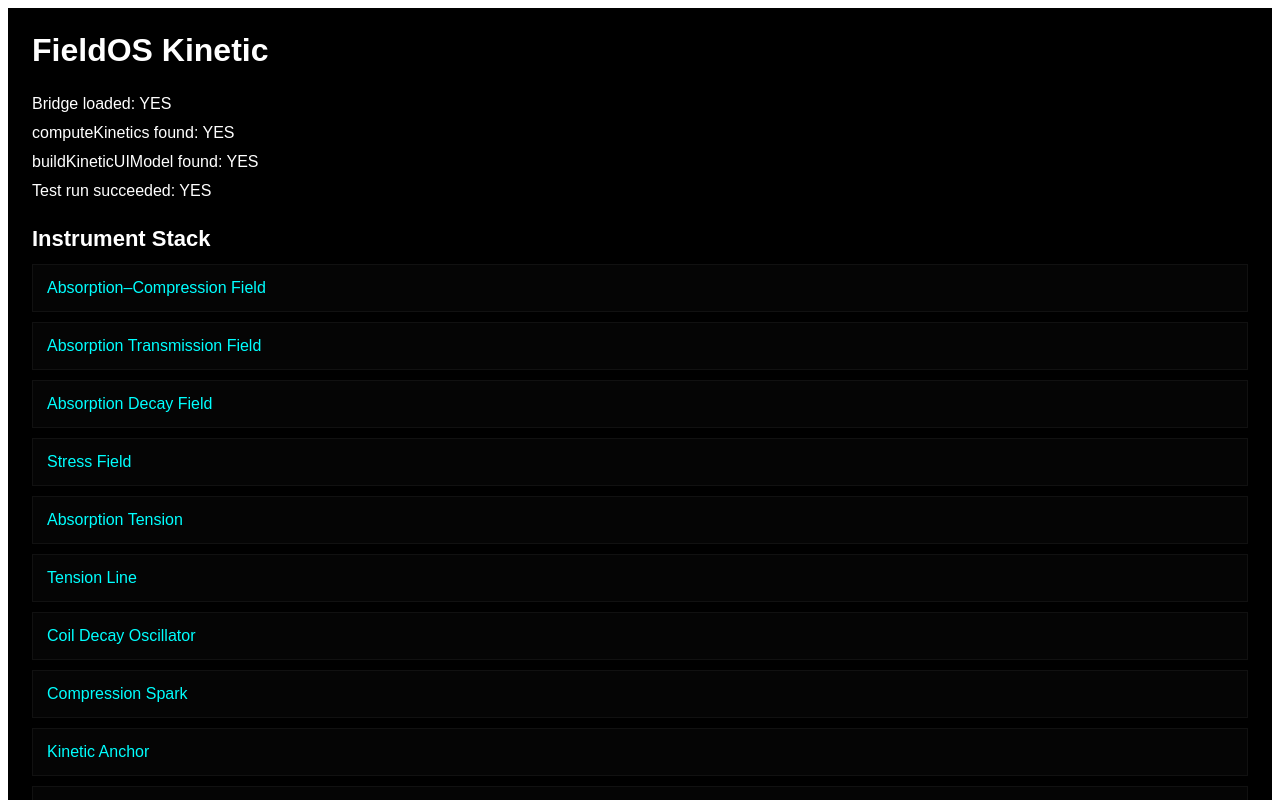
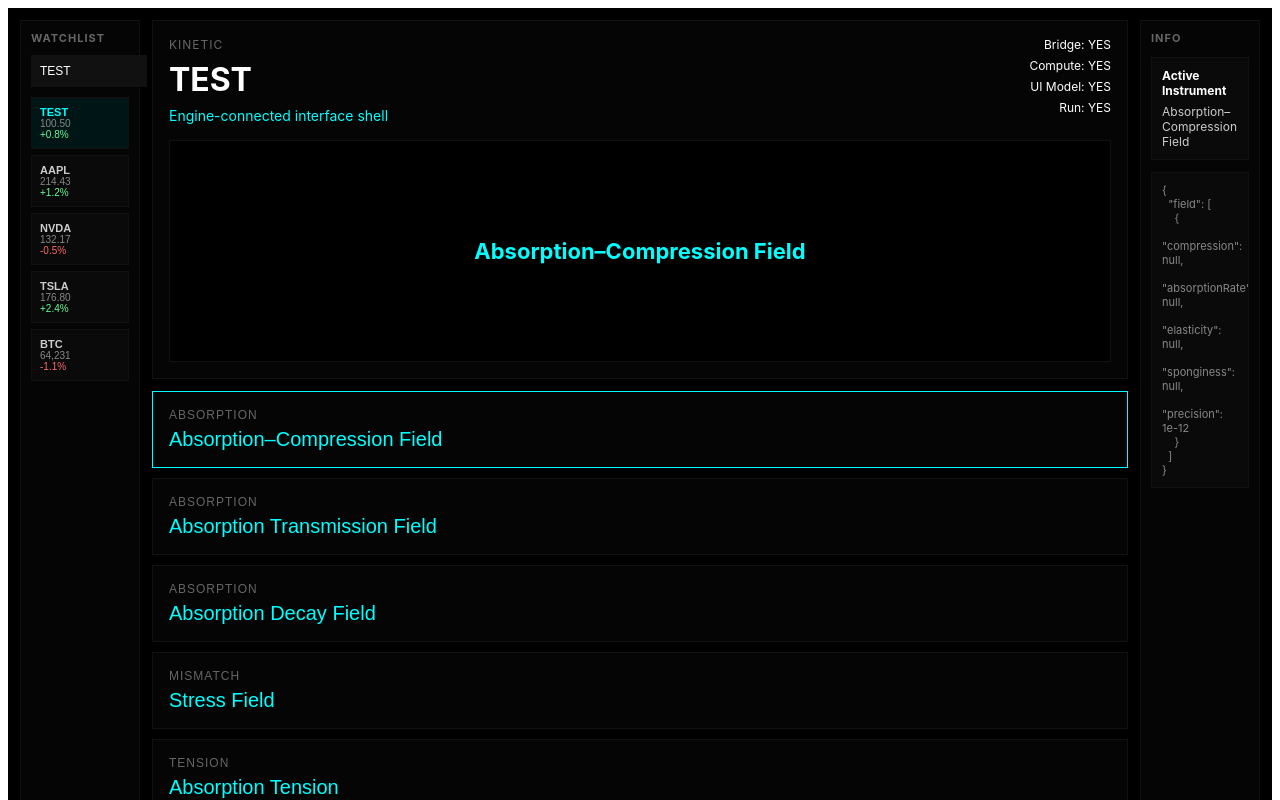
Before and after one commit to wacobjatts/field-os, a Next.js app: page / in a window 1280 px wide. Shown: the top 800 px of the page. Built offline with nearby package versions, Linux system fonts and the light colour scheme.

Commit message:
Update page.tsx

```diff
--- a/src/app/page.tsx
+++ b/src/app/page.tsx
@@ -1,15 +1,21 @@
 'use client';
 
-import { useEffect, useState } from 'react';
+import { useEffect, useMemo, useState } from 'react';
 import '../branch/kinetic/frontendbridge';
 
-type StatusState = {
+type StackItem = {
+  key: string;
+  title: string;
+  family: string;
+  data: any;
+};
+
+type DebugState = {
   bridgeLoaded: boolean;
   computeExists: boolean;
   uiModelExists: boolean;
   runOk: boolean;
   error: string | null;
-  stack: string[];
 };
 
 declare global {
@@ -20,31 +26,44 @@ declare global {
 }
 
 export default function Page() {
-  const [status, setStatus] = useState<StatusState>({
+  const [debug, setDebug] = useState<DebugState>({
     bridgeLoaded: false,
     computeExists: false,
     uiModelExists: false,
     runOk: false,
     error: null,
-    stack: [],
   });
 
+  const [activeSymbol, setActiveSymbol] = useState('TEST');
+  const [stack, setStack] = useState<StackItem[]>([]);
+  const [selectedCardKey, setSelectedCardKey] = useState<string | null>(null);
+
+  const watchlist = useMemo(
+    () => [
+      { symbol: 'TEST', price: '100.50', delta: '+0.8%' },
+      { symbol: 'AAPL', price: '214.43', delta: '+1.2%' },
+      { symbol: 'NVDA', price: '132.17', delta: '-0.5%' },
+      { symbol: 'TSLA', price: '176.80', delta: '+2.4%' },
+      { symbol: 'BTC', price: '64,231', delta: '-1.1%' },
+    ],
+    []
+  );
+
   useEffect(() => {
-    const nextState: StatusState = {
+    const nextDebug: DebugState = {
       bridgeLoaded: true,
       computeExists: typeof window.computeKinetics === 'function',
       uiModelExists: typeof window.buildKineticUIModel === 'function',
       runOk: false,
       error: null,
-      stack: [],
     };
 
     try {
-      if (!nextState.computeExists) {
+      if (!nextDebug.computeExists) {
         throw new Error('window.computeKinetics is missing');
       }
 
-      if (!nextState.uiModelExists) {
+      if (!nextDebug.uiModelExists) {
         throw new Error('window.buildKineticUIModel is missing');
       }
 
@@ -73,18 +92,26 @@ export default function Page() {
         previousDecayEvents: [],
       });
 
-      const ui = window.buildKineticUIModel!('TEST', result);
+      const ui = window.buildKineticUIModel!(activeSymbol, result);
 
-      nextState.runOk = true;
-      nextState.stack = Array.isArray(ui?.stack)
-        ? ui.stack.map((item: any) => item.title)
-        : [];
+      nextDebug.runOk = true;
+      setStack(Array.isArray(ui?.stack) ? ui.stack : []);
+      setSelectedCardKey((prev) =>
+        prev && ui?.stack?.some((item: StackItem) => item.key === prev)
+          ? prev
+          : ui?.stack?.[0]?.key ?? null
+      );
     } catch (err: any) {
-      nextState.error = err?.message || String(err);
+      nextDebug.error = err?.message || String(err);
+      setStack([]);
+      setSelectedCardKey(null);
     }
 
-    setStatus(nextState);
-  }, []);
+    setDebug(nextDebug);
+  }, [activeSymbol]);
+
+  const selectedCard =
+    stack.find((item) => item.key === selectedCardKey) ?? stack[0] ?? null;
 
   return (
     <main
@@ -92,40 +119,234 @@ export default function Page() {
         background: '#000',
         color: '#fff',
         minHeight: '100vh',
-        padding: '24px',
-        fontFamily: 'Arial, sans-serif',
+        padding: '12px',
+        fontFamily:
+          'Inter, system-ui, -apple-system, BlinkMacSystemFont, Segoe UI, sans-serif',
       }}
     >
-      <h1 style={{ marginTop: 0 }}>FieldOS Kinetic</h1>
-
-      <div style={{ marginBottom: '20px', lineHeight: 1.8 }}>
-        <div>Bridge loaded: {status.bridgeLoaded ? 'YES' : 'NO'}</div>
-        <div>computeKinetics found: {status.computeExists ? 'YES' : 'NO'}</div>
-        <div>buildKineticUIModel found: {status.uiModelExists ? 'YES' : 'NO'}</div>
-        <div>Test run succeeded: {status.runOk ? 'YES' : 'NO'}</div>
+      <div
+        style={{
+          display: 'grid',
+          gridTemplateColumns: '120px 1fr 120px',
+          gap: '12px',
+          minHeight: 'calc(100vh - 24px)',
+        }}
+      >
+        <aside
+          style={{
+            background: '#050505',
+            border: '1px solid #111',
+            padding: '10px',
+            display: 'flex',
+            flexDirection: 'column',
+            gap: '10px',
+          }}
+        >
+          <div
+            style={{
+              fontSize: '11px',
+              textTransform: 'uppercase',
+              letterSpacing: '1px',
+              color: '#666',
+              fontWeight: 700,
+            }}
+          >
+            Watchlist
           </div>
 
-      {status.error && (
+          <input
+            value={activeSymbol}
+            onChange={(e) => setActiveSymbol(e.target.value.toUpperCase())}
+            placeholder="Symbol"
+            style={{
+              width: '100%',
+              background: '#111',
+              color: '#fff',
+              border: '1px solid #111',
+              padding: '8px',
+              fontSize: '12px',
+              outline: 'none',
+            }}
+          />
+
+          <div style={{ display: 'flex', flexDirection: 'column', gap: '6px' }}>
+            {watchlist.map((item) => (
+              <button
+                key={item.symbol}
+                onClick={() => setActiveSymbol(item.symbol)}
+                style={{
+                  background:
+                    activeSymbol === item.symbol ? '#001515' : '#0a0a0a',
+                  color: activeSymbol === item.symbol ? '#00ffff' : '#ccc',
+                  border: '1px solid #111',
+                  padding: '8px',
+                  textAlign: 'left',
+                  cursor: 'pointer',
+                  fontSize: '11px',
+                }}
+              >
+                <div style={{ fontWeight: 700 }}>{item.symbol}</div>
+                <div style={{ fontSize: '10px', color: '#888' }}>{item.price}</div>
                 <div
+                  style={{
+                    fontSize: '10px',
+                    color: item.delta.startsWith('-') ? '#ff6b6b' : '#66ff99',
+                  }}
+                >
+                  {item.delta}
+                </div>
+              </button>
+            ))}
+          </div>
+        </aside>
+
+        <section
+          style={{
+            display: 'flex',
+            flexDirection: 'column',
+            gap: '12px',
+            minWidth: 0,
+          }}
+        >
+          <section
+            style={{
+              background: '#050505',
+              border: '1px solid #111',
+              minHeight: '300px',
+              padding: '16px',
+              display: 'flex',
+              flexDirection: 'column',
+              justifyContent: 'space-between',
+            }}
+          >
+            <div
+              style={{
+                display: 'flex',
+                justifyContent: 'space-between',
+                gap: '12px',
+                alignItems: 'flex-start',
+              }}
+            >
+              <div>
+                <div
+                  style={{
+                    fontSize: '12px',
+                    color: '#666',
+                    textTransform: 'uppercase',
+                    letterSpacing: '1px',
+                    marginBottom: '8px',
+                  }}
+                >
+                  Kinetic
+                </div>
+                <h1
+                  style={{
+                    fontSize: '32px',
+                    margin: 0,
+                    color: '#fff',
+                  }}
+                >
+                  {activeSymbol}
+                </h1>
+                <div style={{ color: '#00ffff', marginTop: '8px', fontSize: '14px' }}>
+                  Engine-connected interface shell
+                </div>
+              </div>
+
+              <div
+                style={{
+                  display: 'grid',
+                  gap: '6px',
+                  fontSize: '12px',
+                  textAlign: 'right',
+                }}
+              >
+                <div>Bridge: {debug.bridgeLoaded ? 'YES' : 'NO'}</div>
+                <div>Compute: {debug.computeExists ? 'YES' : 'NO'}</div>
+                <div>UI Model: {debug.uiModelExists ? 'YES' : 'NO'}</div>
+                <div>Run: {debug.runOk ? 'YES' : 'NO'}</div>
+              </div>
+            </div>
+
+            <div
+              style={{
+                marginTop: '16px',
+                border: '1px solid #111',
+                background: '#000',
+                minHeight: '180px',
+                display: 'flex',
+                alignItems: 'center',
+                justifyContent: 'center',
+                color: '#00ffff',
+                fontSize: '22px',
+                fontWeight: 700,
+                textAlign: 'center',
+                padding: '20px',
+              }}
+            >
+              {selectedCard ? selectedCard.title : 'No instrument selected'}
+            </div>
+          </section>
+
+          {debug.error && (
+            <section
               style={{
                 border: '1px solid #662222',
                 background: '#1a0c0c',
                 color: '#ff8a8a',
                 padding: '12px',
-            marginBottom: '20px',
                 whiteSpace: 'pre-wrap',
               }}
             >
-          Error: {status.error}
-        </div>
+              Error: {debug.error}
+            </section>
           )}
 
-      <h2 style={{ fontSize: '22px', marginBottom: '12px' }}>Instrument Stack</h2>
+          <section style={{ display: 'flex', flexDirection: 'column', gap: '10px' }}>
+            {stack.map((item) => {
+              const selected = item.key === (selectedCard?.key ?? null);
 
-      {status.stack.length === 0 ? (
+              return (
+                <button
+                  key={item.key}
+                  onClick={() => setSelectedCardKey(item.key)}
+                  style={{
+                    background: '#050505',
+                    border: selected ? '1px solid #00ffff' : '1px solid #111',
+                    padding: '16px',
+                    textAlign: 'left',
+                    cursor: 'pointer',
+                    color: '#fff',
+                  }}
+                >
                   <div
                     style={{
-            border: '1px solid #222',
+                      fontSize: '12px',
+                      color: '#666',
+                      textTransform: 'uppercase',
+                      letterSpacing: '1px',
+                      marginBottom: '6px',
+                    }}
+                  >
+                    {item.family}
+                  </div>
+                  <div
+                    style={{
+                      color: '#00ffff',
+                      fontSize: '20px',
+                      fontWeight: 500,
+                    }}
+                  >
+                    {item.title}
+                  </div>
+                </button>
+              );
+            })}
+
+            {stack.length === 0 && !debug.error && (
+              <div
+                style={{
+                  border: '1px solid #111',
                   background: '#050505',
                   padding: '14px',
                   color: '#888',
@@ -133,24 +354,64 @@ export default function Page() {
               >
                 No instruments rendered yet.
               </div>
-      ) : (
-        <div style={{ display: 'flex', flexDirection: 'column', gap: '10px' }}>
-          {status.stack.map((title, index) => (
+            )}
+          </section>
+        </section>
+
+        <aside
+          style={{
+            background: '#050505',
+            border: '1px solid #111',
+            padding: '10px',
+            display: 'flex',
+            flexDirection: 'column',
+            gap: '12px',
+          }}
+        >
           <div
-              key={`${title}-${index}`}
+            style={{
+              fontSize: '11px',
+              textTransform: 'uppercase',
+              letterSpacing: '1px',
+              color: '#666',
+              fontWeight: 700,
+            }}
+          >
+            Info
+          </div>
+
+          <div
             style={{
               border: '1px solid #111',
-                background: '#050505',
-                color: '#00ffff',
-                padding: '14px',
-                fontSize: '16px',
+              background: '#0a0a0a',
+              padding: '10px',
+              fontSize: '12px',
+              color: '#ccc',
             }}
           >
-              {title}
+            <div style={{ marginBottom: '6px', color: '#fff', fontWeight: 700 }}>
+              Active Instrument
             </div>
-          ))}
+            <div>{selectedCard ? selectedCard.title : 'None'}</div>
           </div>
-      )}
+
+          <div
+            style={{
+              border: '1px solid #111',
+              background: '#0a0a0a',
+              padding: '10px',
+              fontSize: '11px',
+              color: '#888',
+              whiteSpace: 'pre-wrap',
+              overflow: 'auto',
+            }}
+          >
+            {selectedCard
+              ? JSON.stringify(selectedCard.data, null, 2)
+              : 'Select an instrument to inspect its output.'}
+          </div>
+        </aside>
+      </div>
     </main>
   );
 }
```
Lines whose indentation alone changed are shown as unchanged.
